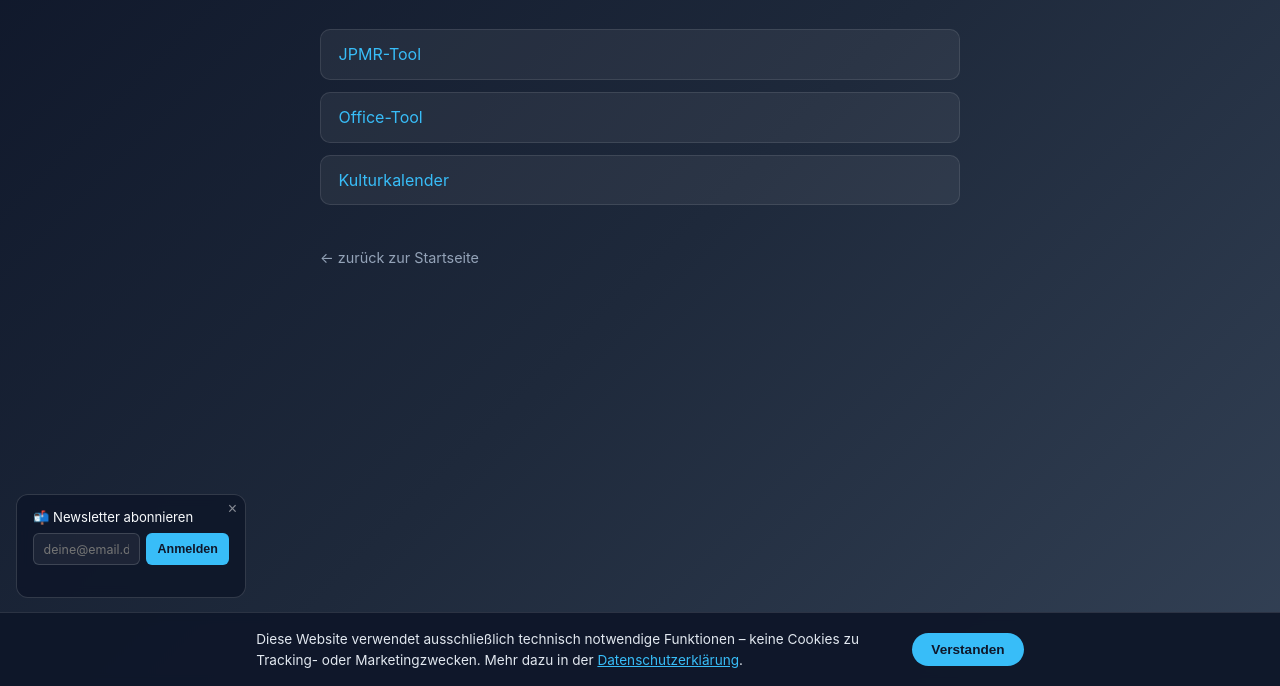
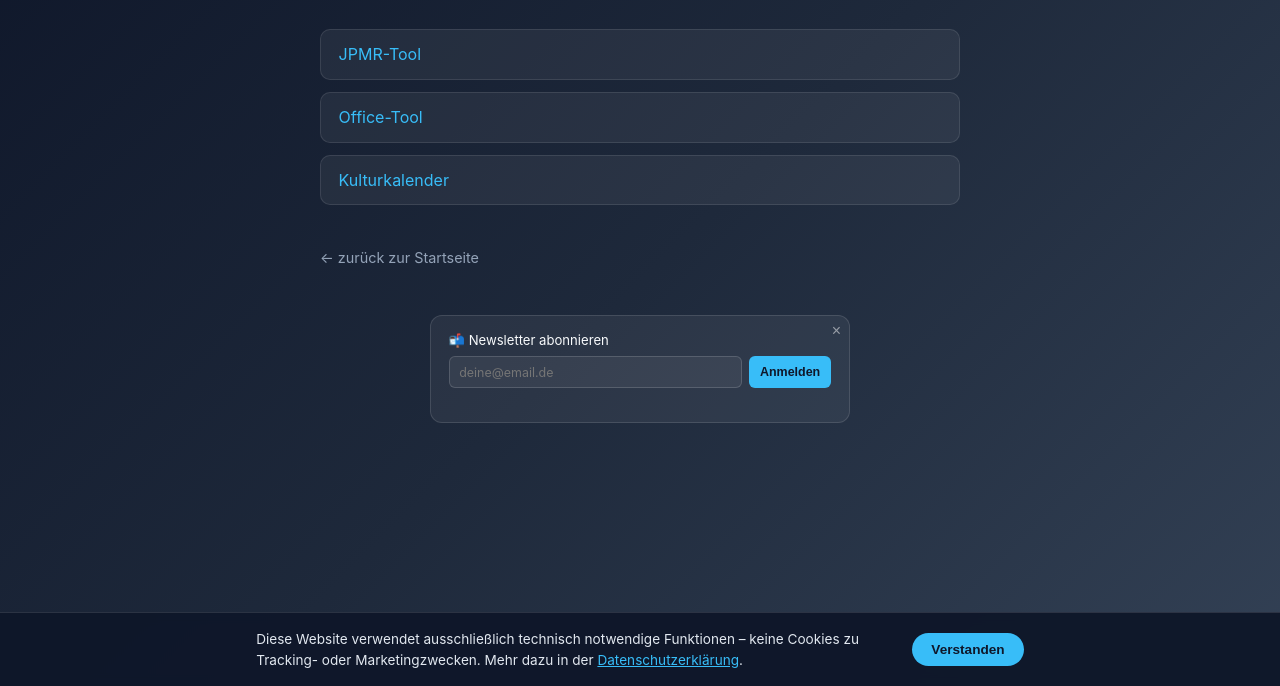
Before and after one commit to huubinger/martinrenner, a website: page public/apps.html in a window 1280 px wide. Shown: the part 114-800 px from the top of the page. Drawn offline with Linux system fonts and the light colour scheme.

Commit message:
Newsletter-Box: Ueberlappung mit Inhalt behoben

```diff
--- a/public/apps.html
+++ b/public/apps.html
@@ -69,17 +69,14 @@
   .cookie-banner button:hover { background: #0ea5e9; }
 
   .newsletter-box {
-    position: fixed;
-    left: 1rem;
-    bottom: 5.5rem;
-    z-index: 11;
+    position: relative;
     display: none;
-    width: 230px;
-    background: rgba(15,23,42,0.92);
-    border: 1px solid rgba(255,255,255,0.15);
+    max-width: 420px;
+    margin: 3rem auto 1rem;
+    background: rgba(255,255,255,0.06);
+    border: 1px solid rgba(255,255,255,0.12);
     border-radius: 12px;
-    padding: 0.9rem 1rem;
-    backdrop-filter: blur(6px);
+    padding: 1rem 1.1rem;
   }
   .newsletter-close {
     position: absolute;
@@ -119,9 +116,6 @@
   }
   .newsletter-form button:hover { background: #0ea5e9; }
   .newsletter-msg { font-size: 0.72rem; color: #94a3b8; margin-top: 0.4rem; min-height: 1em; }
-  @media (max-width: 560px) {
-    .newsletter-box { left: 0.6rem; right: 0.6rem; width: auto; bottom: 5.5rem; }
-  }
 </style>
 </head>
 <body>
```
Also changed, not shown: public/index.html (+4 -4 lines), server.js (+12 -24 lines).
